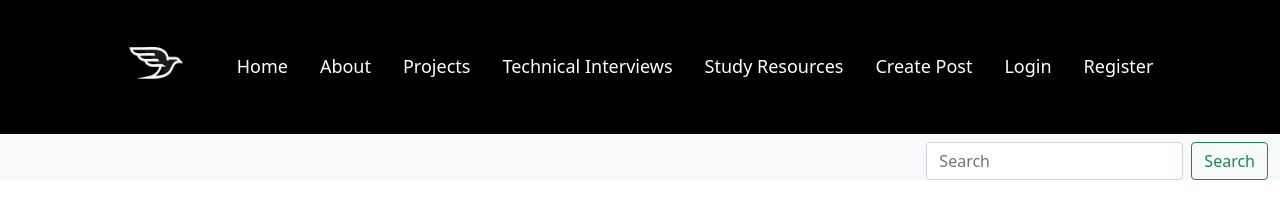
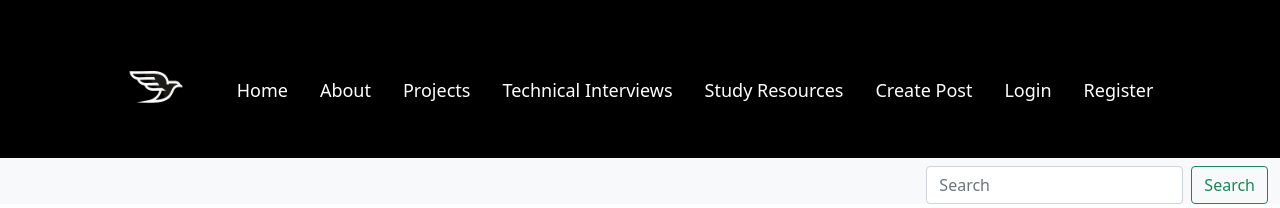
Before and after one commit to WSU-4110/EarlyBird, a React (Create React App) app in the folder frontend/: page / in a window 1280 px wide. Shown: the top 208 px of the page. Built offline with nearby package versions, Linux system fonts and the light colour scheme.

Commit message:
Update Navbar.jsx

```diff
--- a/frontend/src/components/Navbar.jsx
+++ b/frontend/src/components/Navbar.jsx
@@ -1,14 +1,11 @@
 import React, {useState} from "react";
-import { Link, NavLink } from "react-router-dom";
+import { Link } from "react-router-dom";
 import './Navbar.css';
 import Register from "./Register";
-
-
-
+import Dropdown from './Dropdown';
 
 function Navbar() {
-
-    const [click, setClick] = useState(false);
+  const [click, setClick] = useState(false);
   const [dropdown, setDropdown] = useState(false);
 
   const handleClick = () => setClick(!click);
@@ -31,9 +28,8 @@ function Navbar() {
   };
 
     //return Navbar here
-    return (<nav class="navbar">
-    <ul class="tabs">
-
+    return ( <nav className='navbar'><ul class="tabs">
+      <br></br>
         <div className='menu-icon' onClick={handleClick}>
           <i className={click ? 'fas fa-times' : 'fas fa-bars'} />
         </div>
@@ -44,10 +40,9 @@ function Navbar() {
           </li>
 
           <li class='item-left'>
-
           <a href = "./Home"><img src = "images/logo.png" alt = "logo" class = "logo"></img></a>
 
-    <Link
+            <Link
               to='/Home'
               className='nav-links'
               onClick={closeMobileMenu}
@@ -89,6 +84,8 @@ function Navbar() {
             >  Create Post </Link>
             </li>
 
+
+
             <li class='item-right'>
             <Link
               to='/Login'
@@ -104,7 +101,7 @@ function Navbar() {
             > Register </Link>
           </li>
         </ul>
-      </ul>
+       </ul>
     </nav>
     )
 }
```
